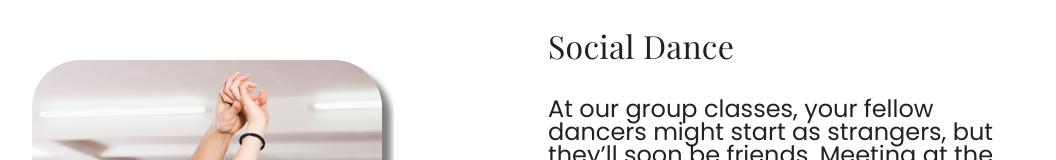
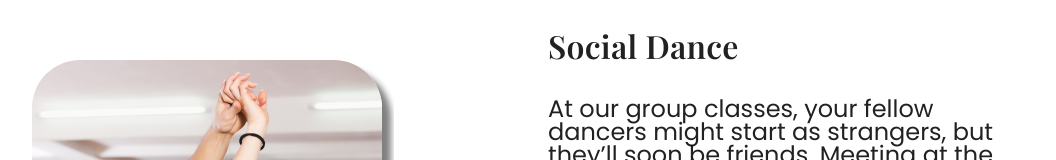
Before and after one commit to th2n10s4u/embd-website, a React (Create React App) app: page / in a window 1280 px wide. Shown: the top 160 px of the page, without its empty margins (108-1164 px from the left). Built offline with nearby package versions, Linux system fonts and the light colour scheme.

Commit message:
Update TemplateCard.js
Made the Header text bold. 600 up from 400.

```diff
--- a/src/assets/components/TemplateCard.js
+++ b/src/assets/components/TemplateCard.js
@@ -97,7 +97,7 @@ export default function TemplateCard(props) {
             ClassName="CardHeaderText"
             sx={{
               fontFamily: "Playfair Display",
-              fontWeight: "400",
+              fontWeight: "600",
               fontSize: "32px",
               lineHeight: "20px",
             }}
```
